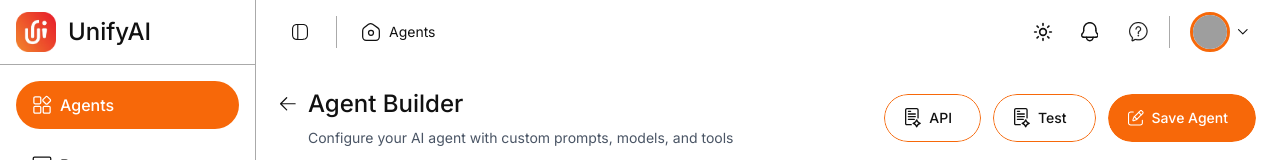
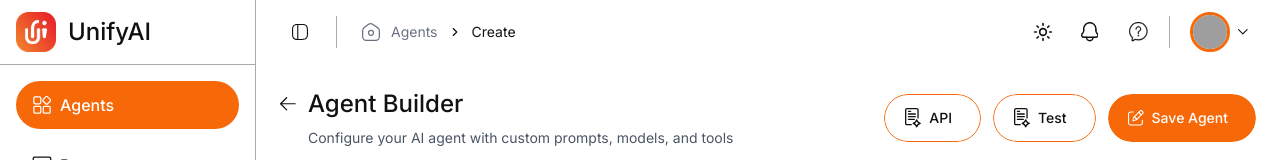
Before and after one commit to hitesh-bhardwaj/dsw-unify, a Next.js app: page /agents/create in a window 1280 px wide. Shown: the top 160 px of the page. Built offline with nearby package versions, Linux system fonts and the light colour scheme; grey boxes are pictures that could not be loaded.

Commit message:
updated breadcrumbs

```diff
--- /dev/null
+++ b/src/components/common/Breadcrumbs.jsx
@@ -0,0 +1,68 @@
+'use client'
+
+import { usePathname } from 'next/navigation'
+import {
+  Breadcrumb,
+  BreadcrumbItem,
+  BreadcrumbLink,
+  BreadcrumbList,
+  BreadcrumbPage,
+  BreadcrumbSeparator
+} from '@/components/ui/breadcrumb'
+import { HomeIcon } from '../Icons'
+
+const Breadcrumbs = () => {
+  const pathname = usePathname()
+
+  // Split pathname and filter out empty strings
+  const segments = pathname.split('/').filter(segment => segment !== '')
+
+  // Function to format segment names (e.g., 'add-document' -> 'Add Document')
+  const formatSegment = (segment) => {
+    return segment
+      .split('-')
+      .map(word => word.charAt(0).toUpperCase() + word.slice(1))
+      .join(' ')
+  }
+
+  // Build breadcrumb items
+  const breadcrumbItems = segments.map((segment, index) => {
+    const href = '/' + segments.slice(0, index + 1).join('/')
+    const isLast = index === segments.length - 1
+    const label = formatSegment(segment)
+
+    return { href, label, isLast }
+  })
+
+  // Determine if Home icon should be active (only 1 item) or grayed out (2+ items)
+  const isHomeActive = breadcrumbItems.length === 1
+
+  return (
+    <Breadcrumb>
+      <BreadcrumbList>
+        <HomeIcon
+          className={`h-5 w-auto !cursor-pointer ${
+            isHomeActive ? '' : 'text-gray-500'
+          }`}
+        />
+
+        {breadcrumbItems.map((item, index) => (
+          <div key={item.href} className='contents'>
+            {index > 0 && <BreadcrumbSeparator />}
+            <BreadcrumbItem>
+              {item.isLast ? (
+                <BreadcrumbPage>{item.label}</BreadcrumbPage>
+              ) : (
+                <BreadcrumbLink href={item.href} className='text-gray-500'>
+                  {item.label}
+                </BreadcrumbLink>
+              )}
+            </BreadcrumbItem>
+          </div>
+        ))}
+      </BreadcrumbList>
+    </Breadcrumb>
+  )
+}
+
+export default Breadcrumbs
--- a/src/components/header.jsx
+++ b/src/components/header.jsx
@@ -6,6 +6,7 @@
 import { NavUser } from "./nav-user";
 import { FAQIcons, HomeIcon, NotificationsIcon } from "./Icons";
 import { ThemeTogglerBtn } from "./headerdark";
+import Breadcrumbs from "./common/Breadcrumbs";
 
 export function Header({ title = "Agents" }) {
 
@@ -22,8 +23,9 @@
         <SidebarTrigger />
         <Separator orientation="vertical" className={"h-8!"} />
         <div className="flex items-center gap-2 text-sm hover:bg-sidebar-accent p-2 rounded-md duration-300">
-          <HomeIcon className="h-5 w-auto !cursor-pointer"/>
-          <span className="text-foreground">{title}</span>
+
+          {/* <span className="text-foreground">{title}</span> */}
+          <Breadcrumbs/>
         </div>
       </div>
 
--- /dev/null
+++ b/src/components/shadcn-studio/breadcrumb/breadcrumb-01.jsx
@@ -0,0 +1,30 @@
+import {
+  Breadcrumb,
+  BreadcrumbItem,
+  BreadcrumbLink,
+  BreadcrumbList,
+  BreadcrumbPage,
+  BreadcrumbSeparator
+} from '@/components/ui/breadcrumb'
+
+const BreadcrumbDemo = () => {
+  return (
+    <Breadcrumb>
+      <BreadcrumbList>
+        <BreadcrumbItem>
+          <BreadcrumbLink href='#'>Home</BreadcrumbLink>
+        </BreadcrumbItem>
+        <BreadcrumbSeparator />
+        <BreadcrumbItem>
+          <BreadcrumbLink href='#'>Documents</BreadcrumbLink>
+        </BreadcrumbItem>
+        <BreadcrumbSeparator />
+        <BreadcrumbItem>
+          <BreadcrumbPage>Add Document</BreadcrumbPage>
+        </BreadcrumbItem>
+      </BreadcrumbList>
+    </Breadcrumb>
+  );
+}
+
+export default BreadcrumbDemo
--- /dev/null
+++ b/src/components/ui/breadcrumb.jsx
@@ -0,0 +1,112 @@
+import * as React from "react"
+import { Slot } from "@radix-ui/react-slot"
+import { ChevronRight, MoreHorizontal } from "lucide-react"
+
+import { cn } from "@/lib/utils"
+
+function Breadcrumb({
+  ...props
+}) {
+  return <nav aria-label="breadcrumb" data-slot="breadcrumb" {...props} />;
+}
+
+function BreadcrumbList({
+  className,
+  ...props
+}) {
+  return (
+    <ol
+      data-slot="breadcrumb-list"
+      className={cn(
+        "text-muted-foreground flex flex-wrap items-center gap-1.5 text-sm break-words sm:gap-2.5",
+        className
+      )}
+      {...props} />
+  );
+}
+
+function BreadcrumbItem({
+  className,
+  ...props
+}) {
+  return (
+    <li
+      data-slot="breadcrumb-item"
+      className={cn("inline-flex items-center gap-1.5", className)}
+      {...props} />
+  );
+}
+
+function BreadcrumbLink({
+  asChild,
+  className,
+  ...props
+}) {
+  const Comp = asChild ? Slot : "a"
+
+  return (
+    <Comp
+      data-slot="breadcrumb-link"
+      className={cn("hover:text-foreground transition-colors", className)}
+      {...props} />
+  );
+}
+
+function BreadcrumbPage({
+  className,
+  ...props
+}) {
+  return (
+    <span
+      data-slot="breadcrumb-page"
+      role="link"
+      aria-disabled="true"
+      aria-current="page"
+      className={cn("text-foreground font-normal", className)}
+      {...props} />
+  );
+}
+
+function BreadcrumbSeparator({
+  children,
+  className,
+  ...props
+}) {
+  return (
+    <li
+      data-slot="breadcrumb-separator"
+      role="presentation"
+      aria-hidden="true"
+      className={cn("[&>svg]:size-3.5", className)}
+      {...props}>
+      {children ?? <ChevronRight />}
+    </li>
+  );
+}
+
+function BreadcrumbEllipsis({
+  className,
+  ...props
+}) {
+  return (
+    <span
+      data-slot="breadcrumb-ellipsis"
+      role="presentation"
+      aria-hidden="true"
+      className={cn("flex size-9 items-center justify-center", className)}
+      {...props}>
+      <MoreHorizontal className="size-4" />
+      <span className="sr-only">More</span>
+    </span>
+  );
+}
+
+export {
+  Breadcrumb,
+  BreadcrumbList,
+  BreadcrumbItem,
+  BreadcrumbLink,
+  BreadcrumbPage,
+  BreadcrumbSeparator,
+  BreadcrumbEllipsis,
+}
```
